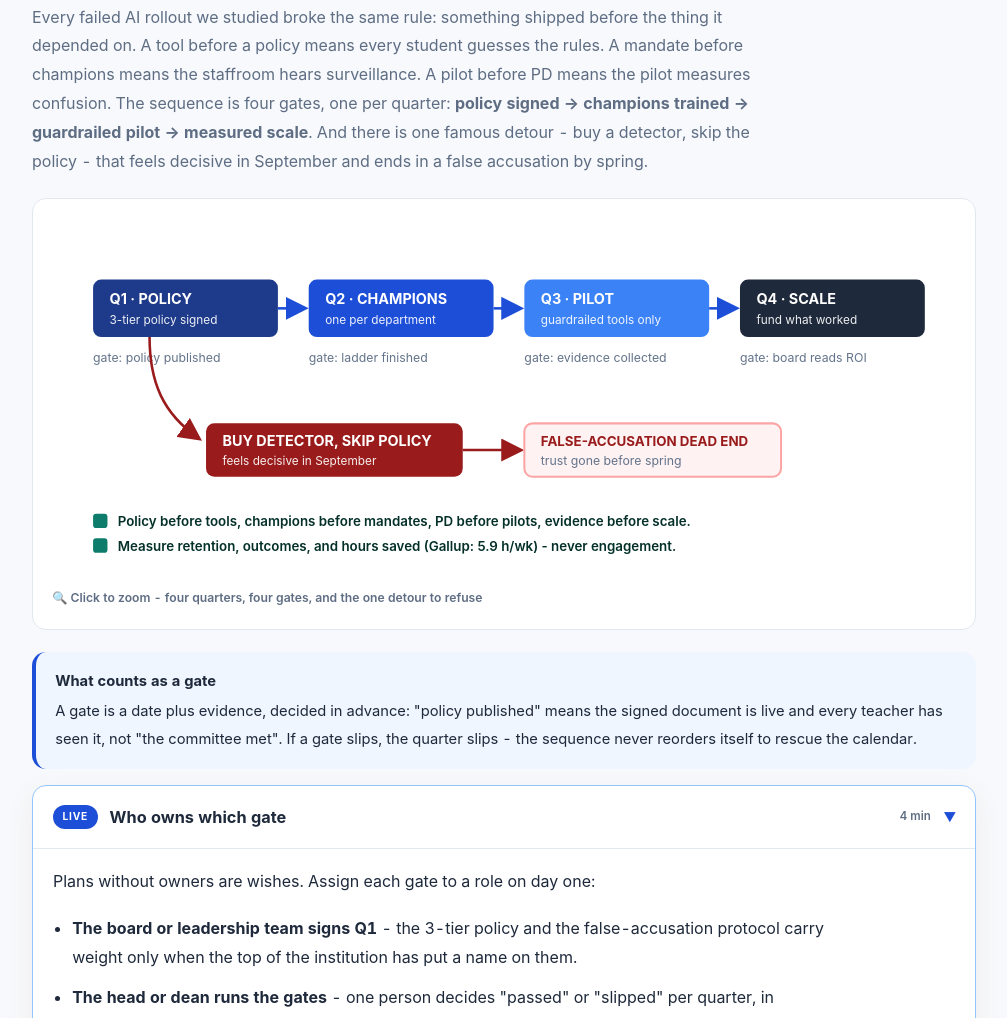
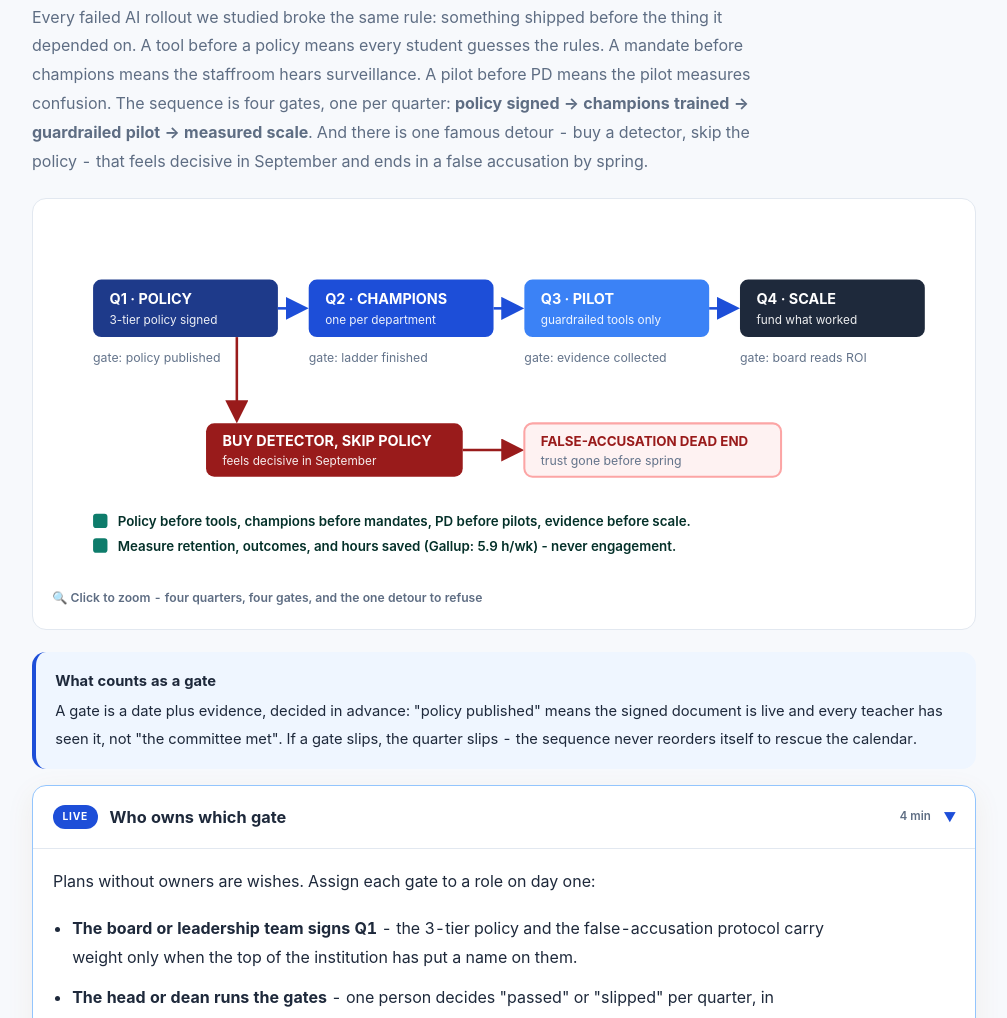
Before and after one commit to phoebefu6/learn-ai-education-with-phoebe, a plain HTML site: page courses/a6-leading-the-change.html in a window 1280 px wide. Shown: the part 1237-2255 px from the top of the page, without its empty margins (136-1143 px from the left). Drawn offline with Linux system fonts and the light colour scheme.

Commit message:
Figure geometry: no line through a label, nothing out of its box
Fixes every figure defect the CTM-correct scan found on this course (labels
crossed by lines, text overflowing its box, overlapping rects), plus the
problems visible only in screenshots: connectors through boxes, touching
labels, and text a CSS rule had made unreadable on its fill. Wording and
palette unchanged except where a label had to shorten to fit.

Co-Authored-By: Claude Opus 5.5 <noreply@anthropic.com>

```diff
--- a/courses/a6-leading-the-change.html
+++ b/courses/a6-leading-the-change.html
@@ -117,7 +117,7 @@
         <text class="lcX" x="250" y="140">gate: ladder finished</text>
         <text class="lcX" x="460" y="140">gate: evidence collected</text>
         <text class="lcX" x="670" y="140">gate: board reads ROI</text>
-        <path class="lcWireR" d="M95,116 C95,160 108,190 142,214"/>
+        <path class="lcWireR" d="M180,116 L180,195"/>
         <rect x="150" y="200" width="250" height="52" rx="8" fill="#991B1B"/>
         <text class="lcT" x="166" y="222">BUY DETECTOR, SKIP POLICY</text>
         <text class="lcS" x="166" y="241">feels decisive in September</text>
```
Also changed, not shown: courses/b6-guardrailed-tutor.html (+1 -1 lines).
